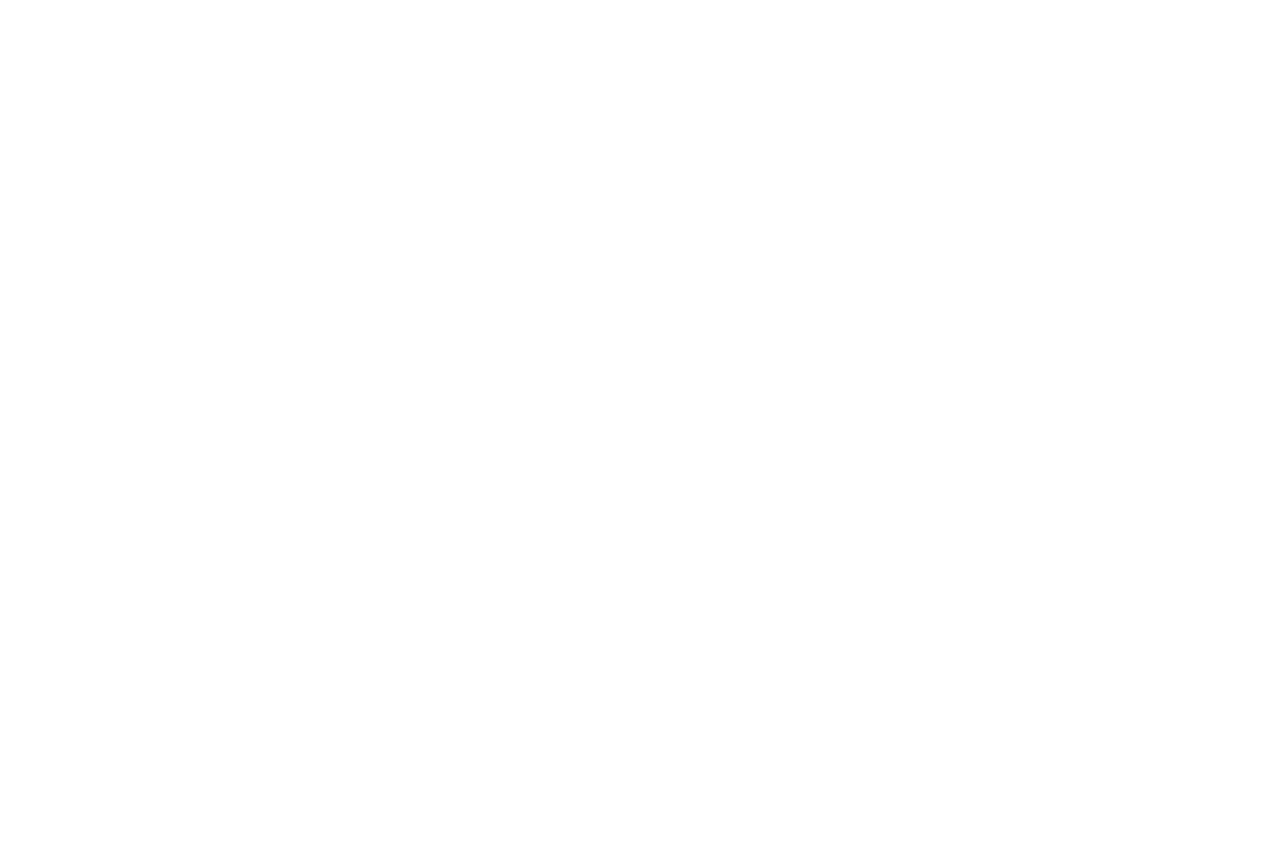
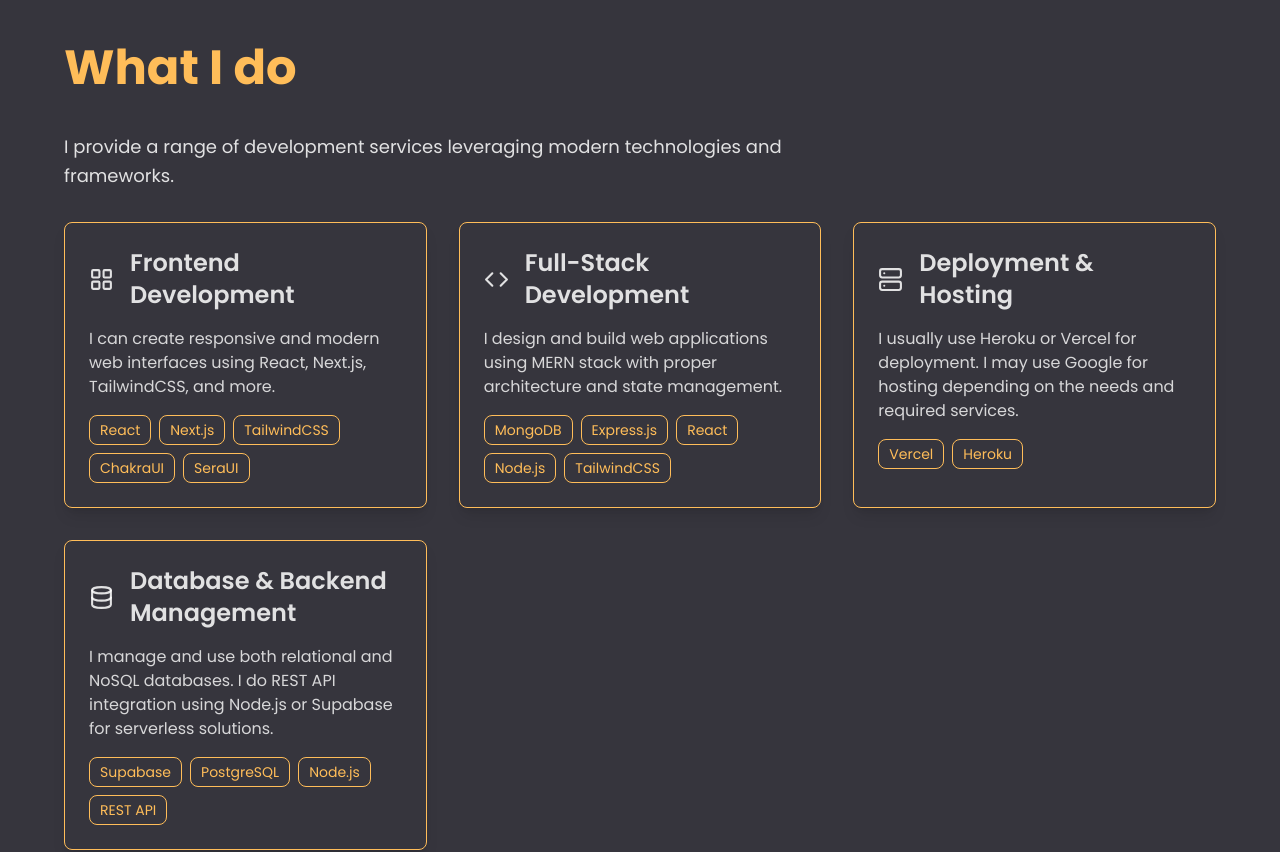
Before and after one commit to baraa-elhajj/BDev, a React (Vite) app: page / in a window 1280 px wide. Shown: the part 1300-2152 px from the top of the page. Before the commit the page ends 1300 px from the top, so only its background shows below. Built offline with nearby package versions, Linux system fonts and the light colour scheme.

Commit message:
Create Services component

```diff
--- a/src/App.jsx
+++ b/src/App.jsx
@@ -1,5 +1,6 @@
 import About from "./components/About";
 import Home from "./components/Home";
+import Services from "./components/Services";
 import Navbar from "./components/Navbar";
 import { useEffect } from "react";
 
@@ -14,6 +15,7 @@ function App() {
       <main className="bg-[#36353d]">
         <Home />
         <About />
+        <Services />
       </main>
       <footer className="bg-gray-800 p-5"></footer>
     </>
--- /dev/null
+++ b/src/components/Services.jsx
@@ -0,0 +1,85 @@
+import React from "react";
+import { Database, Server, Code, Component, LayoutGrid } from "lucide-react";
+
+const services = [
+  {
+    title: "Frontend Development",
+    description:
+      "I can create responsive and modern web interfaces using React, Next.js, TailwindCSS, and more.",
+    badges: ["React", "Next.js", "TailwindCSS", "ChakraUI", "SeraUI"],
+    icon: <LayoutGrid size={25} />,
+  },
+  {
+    title: "Full-Stack Development",
+    description:
+      "I design and build web applications using MERN stack with proper architecture and state management.",
+    badges: ["MongoDB", "Express.js", "React", "Node.js", "TailwindCSS"],
+    icon: <Code size={25} />,
+  },
+  {
+    title: "Deployment & Hosting",
+    description:
+      "I usually use Heroku or Vercel for deployment. I may use Google for hosting depending on the needs and required services.",
+    badges: ["Vercel", "Heroku"],
+    icon: <Server size={25} />,
+  },
+  {
+    title: "Database & Backend Management",
+    description:
+      "I manage and use both relational and NoSQL databases. I do REST API integration using Node.js or Supabase for serverless solutions.",
+    badges: ["Supabase", "PostgreSQL", "Node.js", "REST API"],
+    icon: <Database size={25} />,
+  },
+];
+
+export default function Services() {
+  return (
+    <section
+      id="services"
+      className="flex flex-col items-center text-center lg:text-left lg:items-start px-6 lg:px-16 py-21"
+    >
+      <h2 className="text-3xl sm:text-4xl lg:text-5xl font-bold text-[#ffbd59] mb-10">
+        What I do
+      </h2>
+
+      <div className="space-y-4 text-white/85 text-md sm:text-lg leading-relaxed max-w-3xl mb-8">
+        <p>
+          I provide a range of development services leveraging modern
+          technologies and frameworks.
+        </p>
+      </div>
+
+      <div className="grid md:grid-cols-3 gap-8">
+        {services.map((service, index) => (
+          <div
+            key={index}
+            className="relative bg-transparent border border-[#ffbd59] text-white/85 p-6 max-w-md rounded-lg shadow-lg
+            hover:scale-101 transition-transform duration-300"
+          >
+            <div className="flex items-center mb-4">
+              <div className="mr-4">{service.icon}</div>
+              <h3 className="text-md sm:text-2xl font-semibold">
+                {service.title}
+              </h3>
+            </div>
+            <p className="mb-4 text-xs sm:text-base text-white/80">
+              {service.description}
+            </p>
+            <div className="flex flex-wrap gap-2">
+              {service.badges.map((badge, idx) => (
+                <span
+                  key={idx}
+                  className="bg-transparent border border-[#ffbd59] text-[#ffbd59]
+                  px-2 py-0.5 sm:px-2.5 sm:py-1 text-xs sm:text-sm
+                  rounded-lg font-medium"
+                >
+                  {badge}
+                </span>
+              ))}
+            </div>
+          </div>
+        ))}
+      </div>
+    </section>
+  );
+}
```
